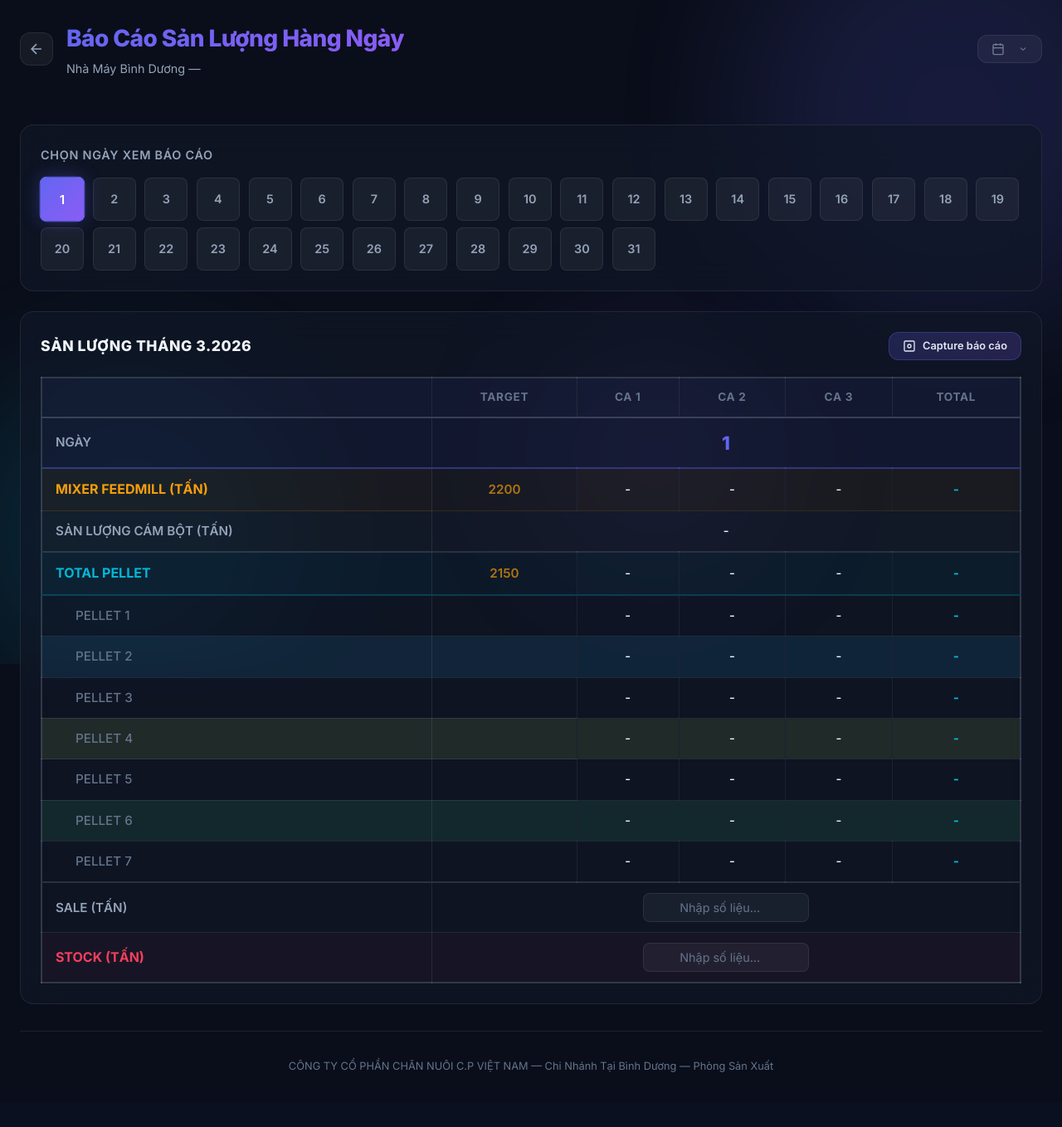
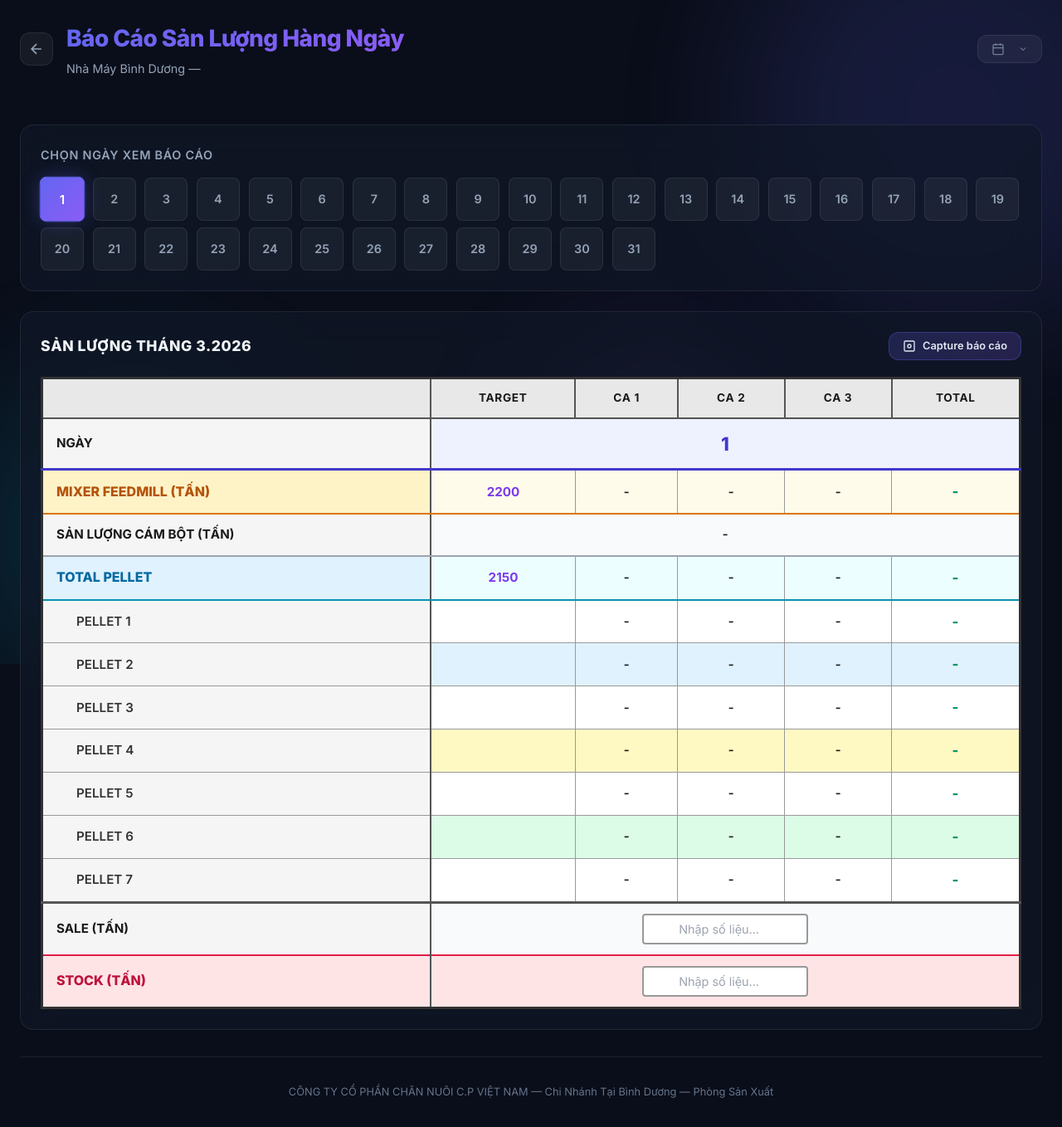
Before and after one commit to mixercpbd430-create/Sanluongcv, a Flask app: page /report in a window 1280 px wide. Shown: the whole page at 83% size. Before the commit the page ends 1292 px from the top, so only its background shows below. Run offline with Flask 3, Linux system fonts and the light colour scheme; the visitor is signed in with stand-in values (Sample User, id 1); data that the repository does not hold is empty.

Commit message:
Light theme report table: white bg, dark text, bold borders

```diff
--- a/static/report.css
+++ b/static/report.css
@@ -163,7 +163,7 @@
     color: #6ee7b7;
 }
 
-/* --- Report Table --- */
+/* --- Report Table (Light Theme) --- */
 .report-table-wrapper {
     overflow-x: auto;
 }
@@ -172,8 +172,8 @@
     width: 100%;
     border-collapse: collapse;
     font-size: 0.95rem;
-    border: 2px solid rgba(148, 163, 184, 0.25);
-    border-radius: 8px;
+    border: 3px solid #333;
+    background: #ffffff;
 }
 
 .report-table th {
@@ -183,14 +183,9 @@
     font-size: 0.85rem;
     text-transform: uppercase;
     letter-spacing: 0.05em;
-    color: var(--text-muted);
-    border-bottom: 2px solid rgba(148, 163, 184, 0.3);
-    border-right: 1px solid rgba(148, 163, 184, 0.15);
-    background: rgba(99, 102, 241, 0.06);
-}
-
-.report-table th:last-child {
-    border-right: none;
+    color: #1a1a1a;
+    background: #e8e8e8;
+    border: 2px solid #555;
 }
 
 .report-table th.col-a {
@@ -200,115 +195,117 @@
 
 .report-table td {
     padding: 12px 16px;
-    border-bottom: 1px solid rgba(148, 163, 184, 0.15);
-    border-right: 1px solid rgba(148, 163, 184, 0.1);
+    border: 1.5px solid #999;
     text-align: center;
-    transition: var(--transition-fast);
-}
-
-.report-table td:last-child {
-    border-right: none;
+    color: #1a1a1a;
+    font-weight: 500;
 }
 
 .report-table .label-cell {
     text-align: left;
-    font-weight: 600;
-    color: var(--text-secondary);
+    font-weight: 700;
+    color: #1a1a1a;
     white-space: nowrap;
-    border-right: 1px solid rgba(148, 163, 184, 0.15);
+    border-right: 2px solid #555;
+    background: #f5f5f5;
 }
 
 .report-table .label-cell.indent {
     padding-left: 40px;
-    font-weight: 500;
-    color: var(--text-muted);
+    font-weight: 600;
+    color: #333;
 }
 
 .report-table .label-cell.highlight-mixer {
-    color: var(--accent-amber);
-    font-weight: 700;
+    color: #b45309;
+    font-weight: 800;
     font-size: 1rem;
+    background: #fef3c7;
 }
 
 .report-table .label-cell.highlight-pellet {
-    color: var(--accent-cyan);
-    font-weight: 700;
+    color: #0369a1;
+    font-weight: 800;
     font-size: 1rem;
+    background: #e0f2fe;
 }
 
 .report-table .label-cell.highlight-stock {
-    color: var(--accent-rose);
-    font-weight: 700;
+    color: #be123c;
+    font-weight: 800;
     font-size: 1rem;
+    background: #ffe4e6;
 }
 
 .report-table .value-cell {
     font-variant-numeric: tabular-nums;
-    font-weight: 500;
-    color: var(--text-primary);
+    font-weight: 600;
+    color: #1a1a1a;
 }
 
 .report-table .total-cell {
-    font-weight: 700;
-    color: var(--accent-cyan);
+    font-weight: 800;
+    color: #059669;
+    font-size: 1.05rem;
 }
 
 .report-table .target-cell {
-    font-weight: 600;
-    color: var(--accent-amber);
-    opacity: 0.7;
+    font-weight: 700;
+    color: #7c3aed;
 }
 
 .report-table .day-display {
     text-align: center;
     font-size: 1.4rem;
     font-weight: 800;
-    color: var(--accent-indigo);
+    color: #4338ca;
     letter-spacing: 0.02em;
 }
 
 /* Row highlights */
 .row-ngay td {
-    background: rgba(99, 102, 241, 0.05);
-    border-bottom: 2px solid rgba(99, 102, 241, 0.4);
+    background: #eef2ff;
+    border-bottom: 3px solid #4338ca;
 }
 
 .row-mixer td {
-    background: rgba(245, 158, 11, 0.05);
-    border-bottom: 1px solid rgba(245, 158, 11, 0.15);
+    background: #fffbeb;
+    border-bottom: 2px solid #d97706;
 }
 
 .row-cambot td {
-    background: rgba(255, 255, 255, 0.02);
-    border-bottom: 2px solid rgba(148, 163, 184, 0.2);
+    background: #f9fafb;
+    border-bottom: 2px solid #9ca3af;
 }
 
 .row-total-pellet td {
-    background: rgba(6, 182, 212, 0.05);
-    border-bottom: 2px solid rgba(6, 182, 212, 0.25);
+    background: #ecfeff;
+    border-bottom: 2px solid #0891b2;
 }
 
 /* Pellet 2 — sky blue */
 .row-pl2 td {
-    background: rgba(56, 189, 248, 0.10);
+    background: #e0f2fe;
 }
 
 /* Pellet 4 — lime yellow */
 .row-pl4 td {
-    background: rgba(190, 242, 100, 0.10);
+    background: #fef9c3;
 }
 
 /* Pellet 6 — moss green */
 .row-pl6 td {
-    background: rgba(74, 222, 128, 0.10);
+    background: #dcfce7;
 }
 
 .row-sale td {
-    border-top: 2px solid rgba(148, 163, 184, 0.2);
+    background: #f9fafb;
+    border-top: 3px solid #555;
 }
 
 .row-stock td {
-    background: rgba(244, 63, 94, 0.04);
+    background: #ffe4e6;
+    border-top: 2px solid #e11d48;
 }
 
 /* Editable cells */
@@ -316,10 +313,10 @@
     width: 100%;
     max-width: 200px;
     padding: 8px 12px;
-    background: rgba(255, 255, 255, 0.05);
-    border: 1px solid var(--glass-border);
-    border-radius: var(--radius-sm);
-    color: var(--text-primary);
+    background: #fff;
+    border: 2px solid #999;
+    border-radius: 4px;
+    color: #1a1a1a;
     font-family: inherit;
     font-size: 0.9rem;
     font-weight: 600;
@@ -329,13 +326,13 @@
 }
 
 .editable-cell input:focus {
-    border-color: var(--accent-indigo);
-    box-shadow: 0 0 0 3px rgba(99, 102, 241, 0.2);
-    background: rgba(255, 255, 255, 0.08);
+    border-color: #4338ca;
+    box-shadow: 0 0 0 3px rgba(67, 56, 202, 0.2);
+    background: #fefefe;
 }
 
 .editable-cell input::placeholder {
-    color: var(--text-muted);
+    color: #9ca3af;
     font-weight: 400;
 }
 
```
